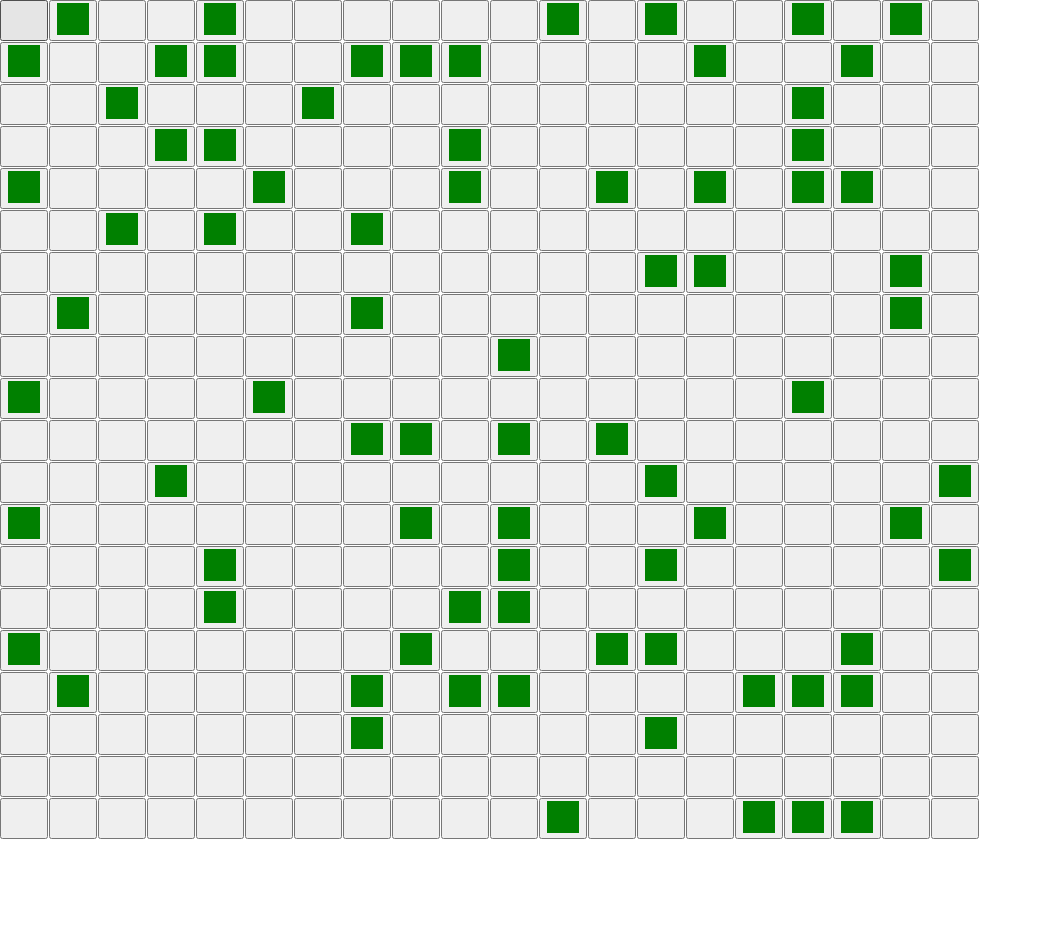
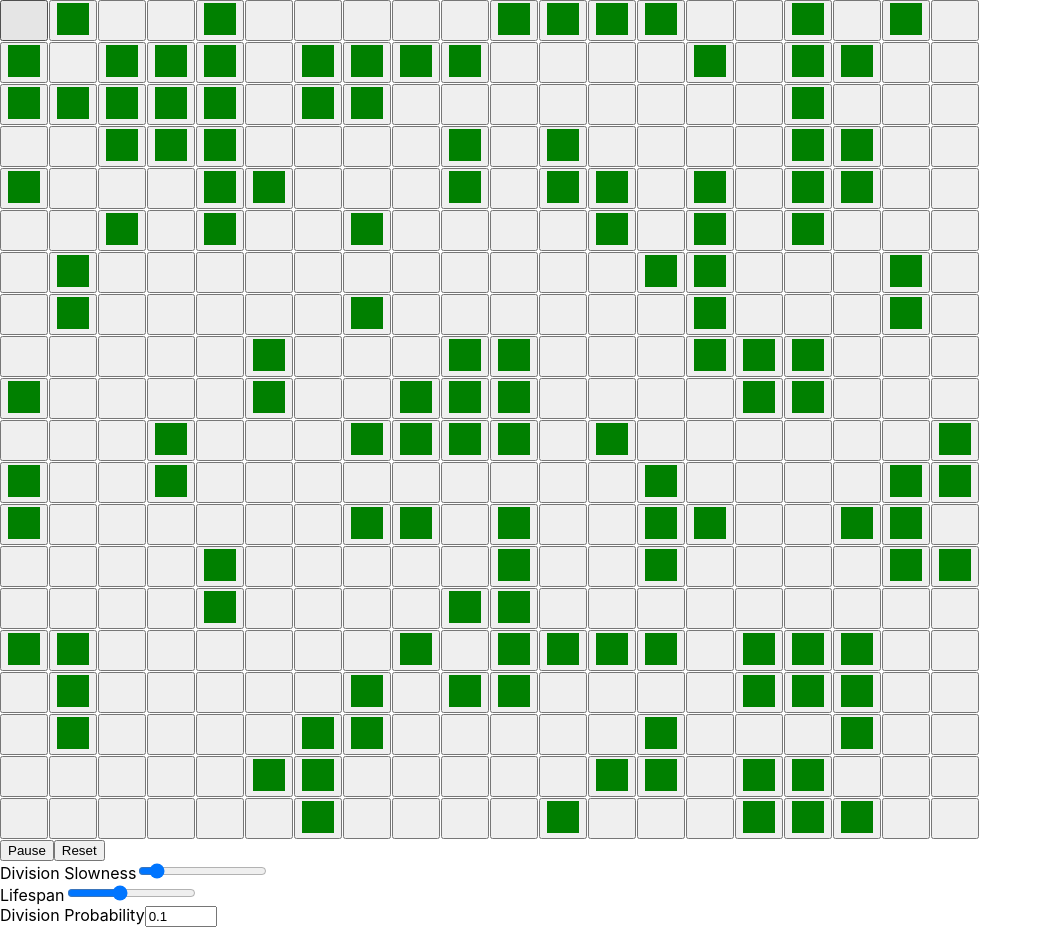
Before and after one commit to 1elasmarjad/cell-growth-simulation, a React (Create React App) app: page / in a window 1280 px wide. Shown: the whole page, without its empty margins (0-1042 px from the left). Before the commit the page ends 839 px from the top, so only its background shows below. Built offline with nearby package versions, Linux system fonts and the light colour scheme; the HTML template or start-up script is replaced by a standard one.

Commit message:
✅ All logic and controls completed

```diff
--- a/src/App.tsx
+++ b/src/App.tsx
@@ -6,16 +6,20 @@ import Game from "./components/game";
 function App() {
   const [gridSize, setGridSize] = useState<number>(20);
 
-  const [grid, setGrid] = useState<CellData[][]>(() =>
-    Array.from({ length: gridSize }, () =>
+  const [grid, setGrid] = useState<CellData[][]>(resetGrid);
+
+  function resetGrid() {
+    return Array.from({ length: gridSize }, () =>
       Array.from({ length: gridSize }, () => ({
         occupied: Math.random() < 0.2,
         age: 0,
       }))
-    )
-  );
+    );
+  }
 
-  return <Game grid={grid} setGrid={setGrid} gridSize={gridSize} />;
+  return <Game grid={grid} setGrid={setGrid} gridSize={gridSize} resetGrid={() => {
+    setGrid(resetGrid());
+  }} />;
 }
 
 export default App;
--- /dev/null
+++ b/src/components/controls.tsx
@@ -0,0 +1,76 @@
+export default function Controls({
+  paused,
+  togglePaused,
+  reset,
+  lifespan,
+  setLifeSpan,
+  divideInterval,
+  setDivideInterval,
+  divisionProbability,
+  setDivisionProbability,
+}: {
+  paused: boolean;
+  togglePaused: () => void;
+  reset: () => void;
+
+  lifespan: number;
+  setLifeSpan: (value: number) => void;
+
+  divideInterval: number;
+  setDivideInterval: (value: number) => void;
+
+  divisionProbability: number;
+  setDivisionProbability: (value: number) => void;
+}) {
+  return (
+    <div className="controls">
+      <div className="time-controls">
+        <button onClick={togglePaused}>{paused ? "Play" : "Pause"}</button>
+        <button onClick={reset}>Reset</button>
+      </div>
+
+      <div>
+        <label htmlFor="speed">Division Slowness</label>
+        <input
+          name="speed"
+          type="range"
+          min="100"
+          max="10000"
+          value={divideInterval}
+          onChange={(e) => {
+            setDivideInterval(parseInt(e.target.value));
+          }}
+        />
+      </div>
+
+      <div>
+        <label htmlFor="lifespan">Lifespan</label>
+        <input
+          name="lifespan"
+          type="range"
+          min="0"
+          max="15"
+          value={lifespan}
+          onChange={(e) => {
+            setLifeSpan(parseInt(e.target.value));
+          }}
+        />
+      </div>
+
+      <div>
+        <label htmlFor="divprob">Division Probability</label>
+        <input
+          name="divprob"
+          type="number"
+          min="0"
+          max="1"
+          step="0.01"
+          value={divisionProbability}
+          onChange={(e) => {
+            setDivisionProbability(parseFloat(e.target.value));
+          }}
+        />
+      </div>
+    </div>
+  );
+}
--- a/src/components/game.tsx
+++ b/src/components/game.tsx
@@ -1,20 +1,24 @@
 import { useState } from "react";
-import {
-  CellData,
-  useGridController,
-} from "../hooks/useGridController";
+import { CellData, useGridController } from "../hooks/useGridController";
 import Cell from "./cell";
+import Controls from "./controls";
 
 export default function Game({
   grid,
   gridSize,
   setGrid,
+  resetGrid,
 }: {
   grid: CellData[][];
   setGrid: React.Dispatch<React.SetStateAction<CellData[][]>>;
   gridSize: number;
+  resetGrid: () => void;
 }) {
-  const [paused, setPaused] = useState<boolean>(true);
+  const [paused, setPaused] = useState<boolean>(false);
+
+  const [divideInterval, setDivideInterval] = useState<number>(1000);
+  const [lifeSpan, setLifeSpan] = useState<number>(6);
+  const [divisionProbability, setDivisionProbability] = useState<number>(0.1);
 
   const { getCell, setCell } = useGridController({
     grid,
@@ -22,9 +26,15 @@ export default function Game({
     cols: gridSize,
     paused,
     setGrid,
+    options: {
+      divideInterval,
+      lifeSpan,
+      divisionProbability,
+    },
   });
 
   return (
+    <>
       <div className="rows root-reset">
         {Array.from({ length: gridSize }).map((_, rowIndex) => (
           <div className="columns">
@@ -40,5 +50,19 @@ export default function Game({
           </div>
         ))}
       </div>
+      <Controls
+        paused={paused}
+        togglePaused={() => {
+          setPaused((prev) => !prev);
+        }}
+        reset={resetGrid}
+        lifespan={lifeSpan}
+        setLifeSpan={setLifeSpan}
+        divideInterval={divideInterval}
+        setDivideInterval={setDivideInterval}
+        divisionProbability={divisionProbability}
+        setDivisionProbability={setDivisionProbability}
+      />
+    </>
   );
 }
--- a/src/hooks/useGridController.ts
+++ b/src/hooks/useGridController.ts
@@ -1,11 +1,9 @@
-import { useEffect, useState } from "react";
+import { useEffect } from "react";
 
 export type CellData = {
   occupied: boolean; // alive or dead
   age: number; // the age of the cell in seconds; this resets to 0 when the cell is no longer occupied
 };
-
-const DEFAULT_DIVIDE_INTERVAL = 1000;
 
 export function useGridController({
   rows,
@@ -13,19 +11,19 @@ export function useGridController({
   paused,
   grid,
   setGrid,
+  options,
 }: {
   rows: number;
   cols: number;
   paused: boolean;
   grid: CellData[][];
   setGrid: React.Dispatch<React.SetStateAction<CellData[][]>>;
+  options: {
+    divideInterval: number;
+    lifeSpan: number;
+    divisionProbability: number;
+  };
 }) {
-  const [divideInterval, setDivideInterval] = useState<number>(
-    DEFAULT_DIVIDE_INTERVAL
-  );
-  const [lifeSpan, setLifeSpan] = useState<number>(6);
-  const [divisionProbability, setDivisionProbability] = useState<number>(0.5);
-
   useEffect(() => {
     if (paused) return; // do nothing if paused
 
@@ -42,9 +40,7 @@ export function useGridController({
 
             const newAge = oldData.age + 1; // increment cell age
 
-            console.log(newAge);
-
-            if (newAge >= lifeSpan) {
+            if (newAge >= options.lifeSpan) {
               newGrid[row][col] = {
                 occupied: false, // kill the cell
                 age: 0,
@@ -78,7 +74,7 @@ export function useGridController({
               for (const loc of emptyNeighbors) {
                 const [r, c] = loc; // location of the empty neighbor
 
-                if (Math.random() < divisionProbability) {
+                if (Math.random() < options.divisionProbability) {
                   newGrid[r] = [...prevGrid[r]];
                   newGrid[r][c] = {
                     occupied: true, // create a new cell
@@ -91,14 +87,14 @@ export function useGridController({
         }
         return newGrid;
       });
-    }, divideInterval);
+    }, options.divideInterval);
 
     return () => clearInterval(interval); // cleanup when the component unmounts
   }, [
     cols,
-    divideInterval,
-    divisionProbability,
-    lifeSpan,
+    options.divideInterval,
+    options.divisionProbability,
+    options.lifeSpan,
     paused,
     rows,
     setGrid,
@@ -128,7 +124,6 @@ export function useGridController({
 
   return {
     getCell,
-    setDivideInterval,
     setCell: toggleCell,
   };
 }
```
Lines whose indentation alone changed are shown as unchanged.
